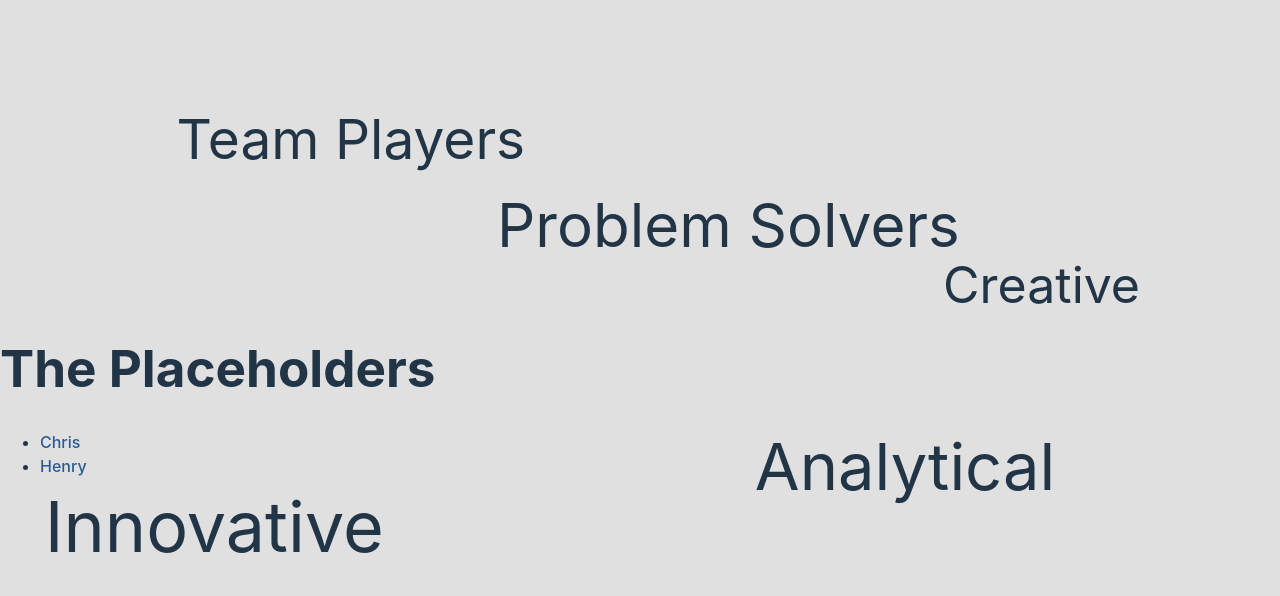
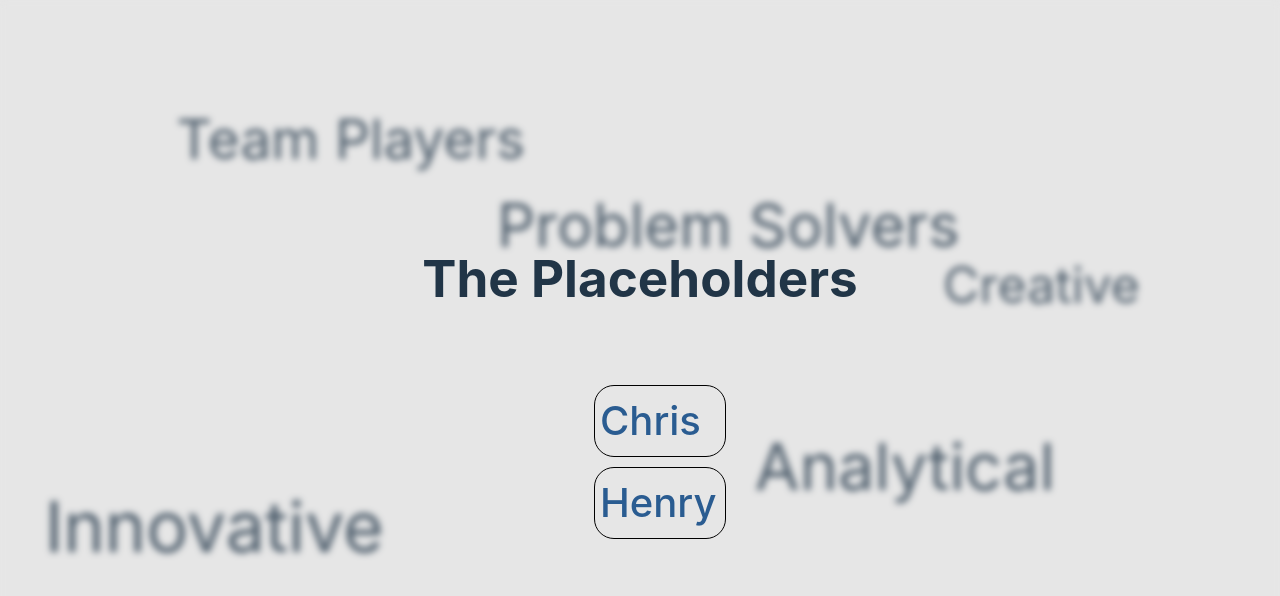
Before and after one commit to Old-Lai/theplaceholders, a React (Vite) app: page / in a window 1280 px wide. Shown: the top 596 px of the page. Built offline with nearby package versions, Linux system fonts and the light colour scheme.

Commit message:
resumed menuPage.sass usage in MenuPage.jsx

```diff
--- a/src/styles/main.sass
+++ b/src/styles/main.sass
@@ -1,5 +1,5 @@
 @use './global/_colors.sass' as default_colors
-// @import './global/colors.sass'
+@import './global/colors.sass'
 :root
   font-family: Inter, system-ui, Avenir, Helvetica, Arial, sans-serif
   line-height: 1.5
--- a/src/styles/menuPage.sass
+++ b/src/styles/menuPage.sass
@@ -0,0 +1,32 @@
+.menuBody
+    display: flex
+    flex-direction: column
+    align-items: center
+    justify-content: center
+    height: 100vh
+    width: 100vw
+
+    background: rgba( 255, 255, 255, 0.2 )
+    box-shadow: 0 8px 32px 0 rgba( 31, 38, 135, 0.37 )
+    backdrop-filter: blur( 3.5px )
+    // -webkit-backdrop-filter: blur( 3.5px )
+
+.menuLinks
+    display: flex
+    flex-direction: column
+    font-size: 2.5rem
+    list-style: none
+    text-decoration: none
+
+.menuLinks li a
+  border: 1px solid #000000
+  border-radius: 20px
+  display: flex
+  text-align: center
+  width: 120px
+  padding: 5px
+  margin: 5px
+  transition: transform 0.3s ease
+
+.menuLinks li a:hover
+    transform: scale(1.1)
```
